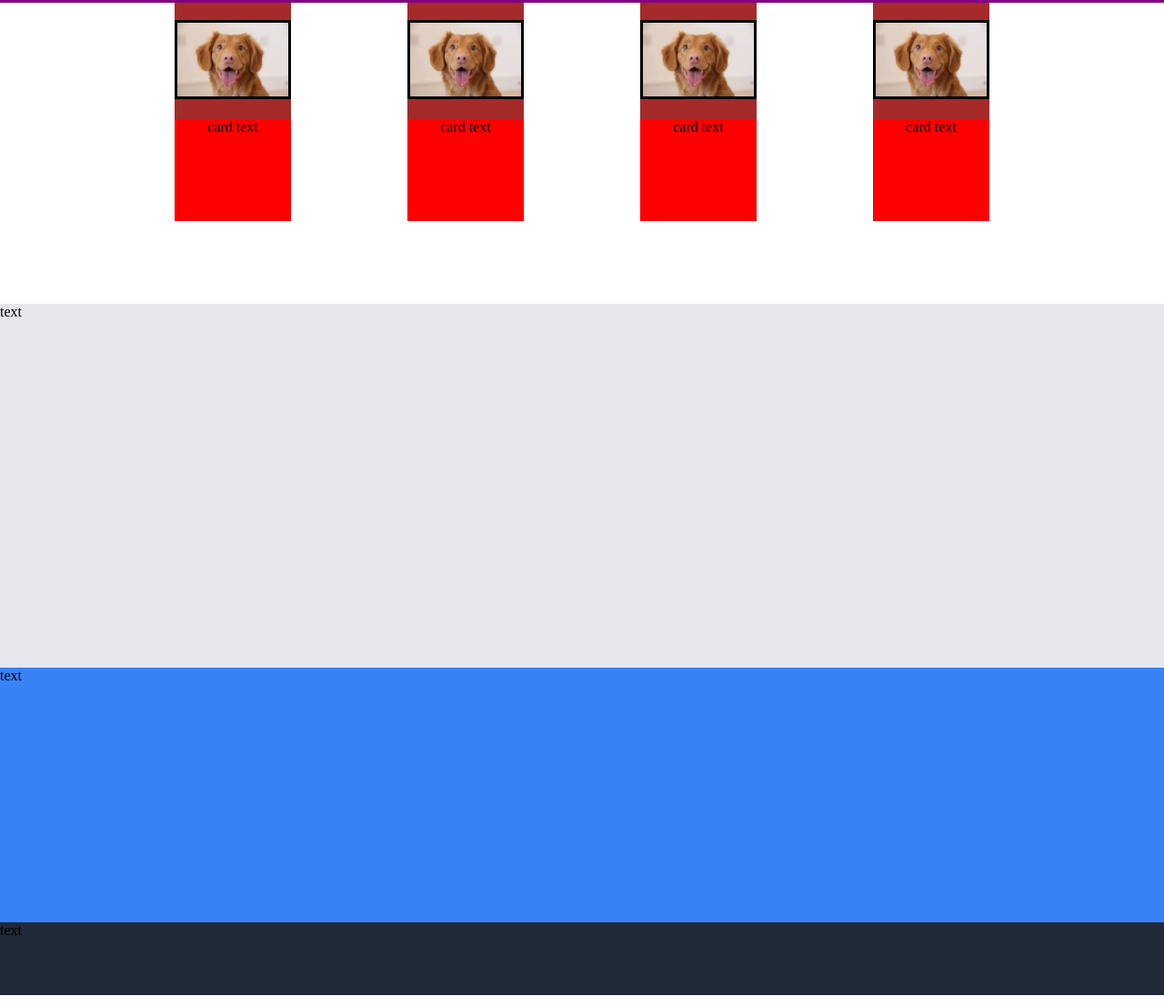
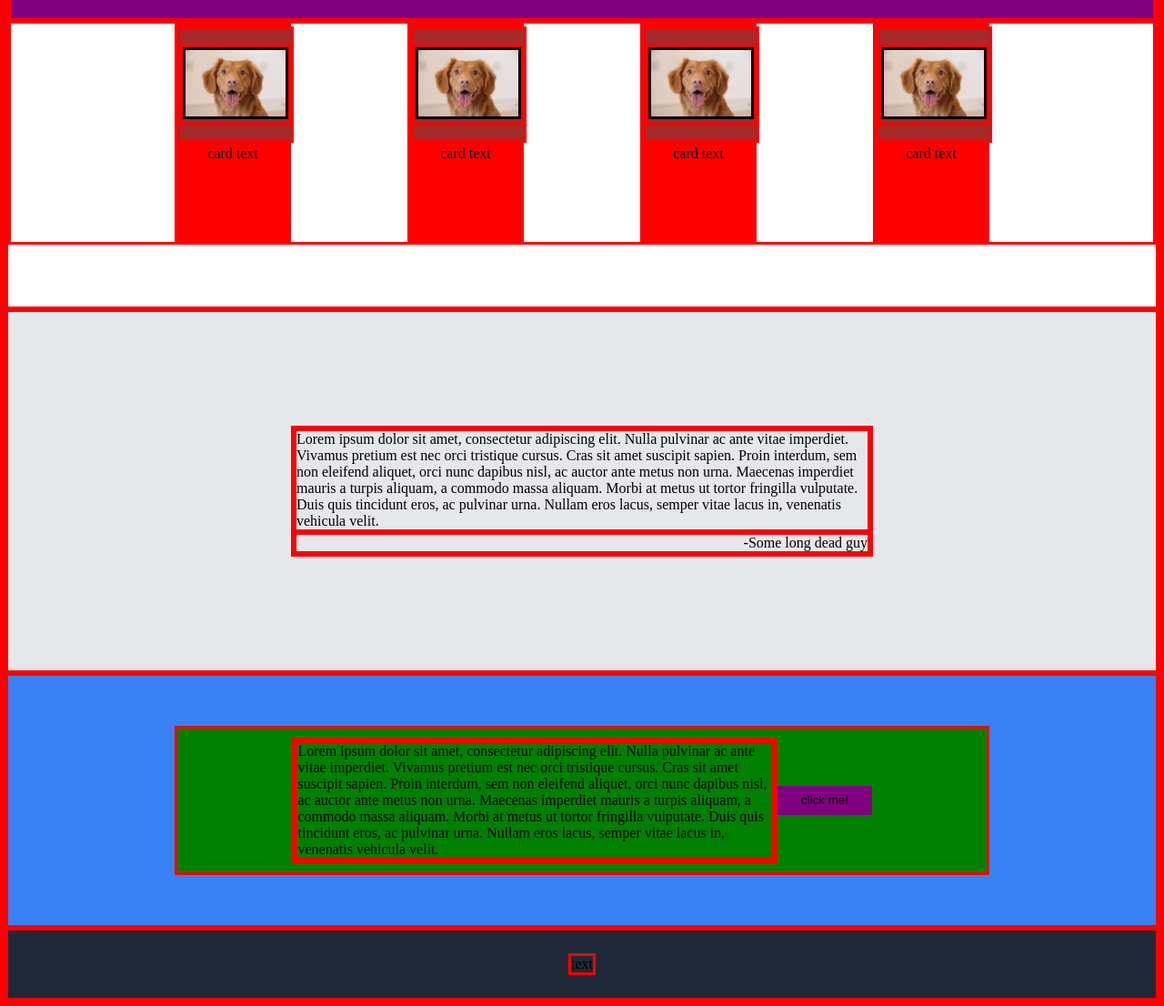
Before and after one commit to MeasureOneCodeTwice/LandingPage, a plain HTML site: page index.html in a window 1280 px wide. Shown: the part 546-1652 px from the top of the page at 91% size. Drawn offline with Linux system fonts and the light colour scheme.

Commit message:
finished basic layout for call to action and quote sections

```diff
--- a/index.html
+++ b/index.html
@@ -70,10 +70,17 @@
             </div>
         </div>
          <div id="quote-box">
-             <p> text </p>
+             <div class="quote-wrapper">
+                 <p> Lorem ipsum dolor sit amet, consectetur adipiscing elit. Nulla pulvinar ac ante vitae imperdiet. Vivamus pretium est nec orci tristique cursus. Cras sit amet suscipit sapien. Proin interdum, sem non eleifend aliquet, orci nunc dapibus nisl, ac auctor ante metus non urna. Maecenas imperdiet mauris a turpis aliquam, a commodo massa aliquam. Morbi at metus ut tortor fringilla vulputate. Duis quis tincidunt eros, ac pulvinar urna. Nullam eros lacus, semper vitae lacus in, venenatis vehicula velit. </p>
+               <p class="credit"> -Some long dead guy </p>
+             </div>
         </div>
          <div id="link-section">
-             <p> text </p>
+             <div class="call-to-action">
+                 <div class="action-text-wrapper">
+                     <p class="action-text">Lorem ipsum dolor sit amet, consectetur adipiscing elit. Nulla pulvinar ac ante vitae imperdiet. Vivamus pretium est nec orci tristique cursus. Cras sit amet suscipit sapien. Proin interdum, sem non eleifend aliquet, orci nunc dapibus nisl, ac auctor ante metus non urna. Maecenas imperdiet mauris a turpis aliquam, a commodo massa aliquam. Morbi at metus ut tortor fringilla vulputate. Duis quis tincidunt eros, ac pulvinar urna. Nullam eros lacus, semper vitae lacus in, venenatis vehicula velit. </p> </div>
+                 <button> click me! </button>
+             </div>
         </div>
         <div id="footer">
             <p> text </p>
--- a/style.css
+++ b/style.css
@@ -1,6 +1,8 @@
 * {
     margin: 0px;
     box-sizing: border-box; /* boarder counts towards width */
+    border: solid;
+    border-color: red;
 }
 
 header
@@ -92,20 +94,74 @@ header
 }
 
 
+/* quote styling */
 #quote-box
 {
     background-color: #E5E7EB;
     height: 50vh;
+    display: flex;
+    justify-content: center;
+    align-items: center;
 }
 
+.quote-wrapper
+{
+    width: 50vw;
+}
+
+.credit
+{
+    text-align: right;
+
+}
+
+/* link section styling*/
 #link-section
 {
     background-color: #3882F6;
     height: 35vh;
+    display: flex;
+    justify-content: center;
+    align-items: center;
 }
+
+.call-to-action
+{
+    background-color: green;
+    height: 60%;
+    width: 70vw;
+    display: flex;
+    justify-content: center;
+    align-items: center;
+
+}
+
+.action-text-wrapper
+{
+    width: 60%;
+}
+
+.action-text
+{
+
+}
+
+.call-to-action button
+{
+    background-color: purple;
+    border: none;
+    height: 20%;
+    padding-left: 2vw;
+    padding-right: 2vw;
+}
+
+
 
 #footer
 {
     background-color: #1F2937;
     height: 10vh;
+    display: flex;
+    align-items: center;
+    justify-content: center;
 }
```
